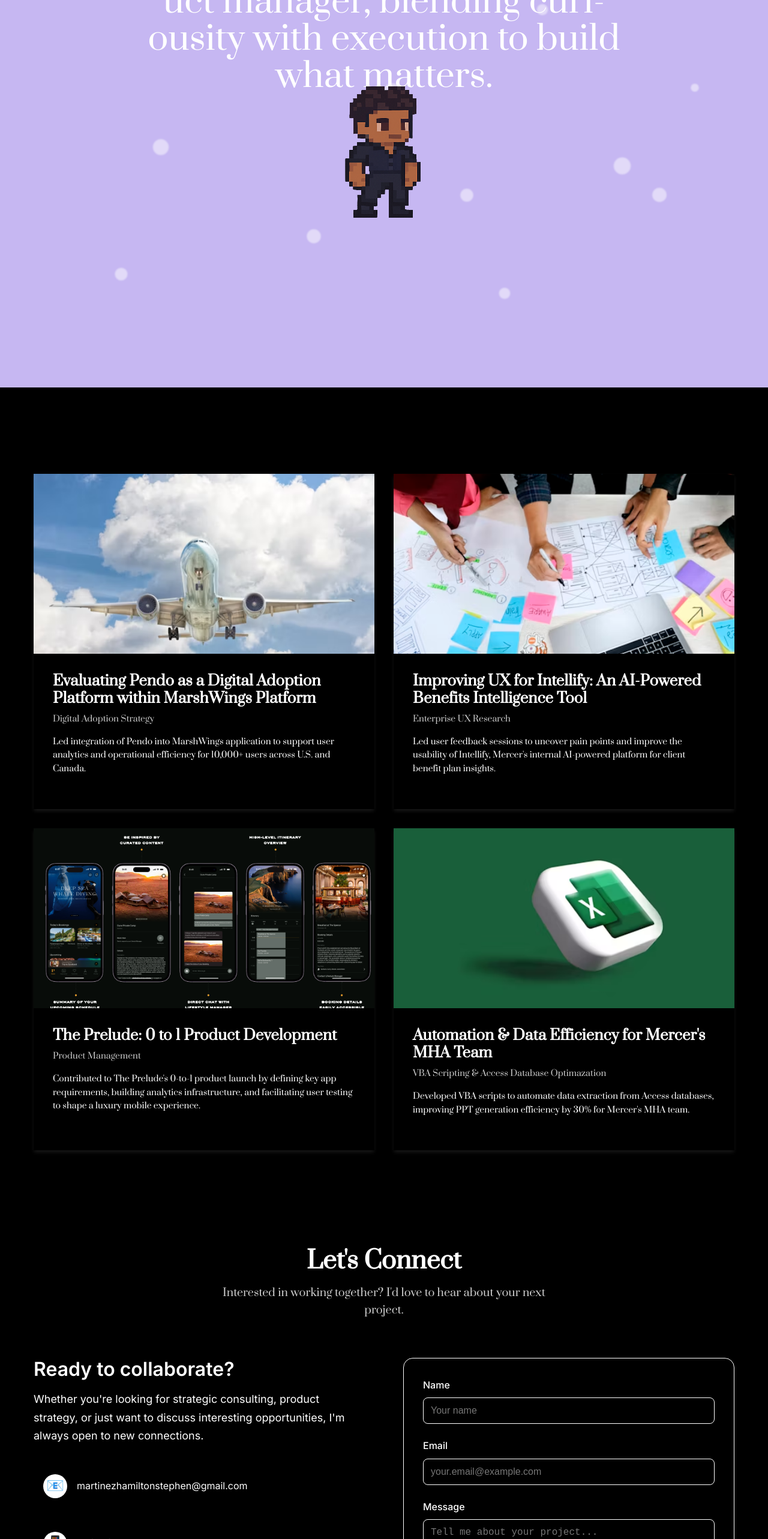
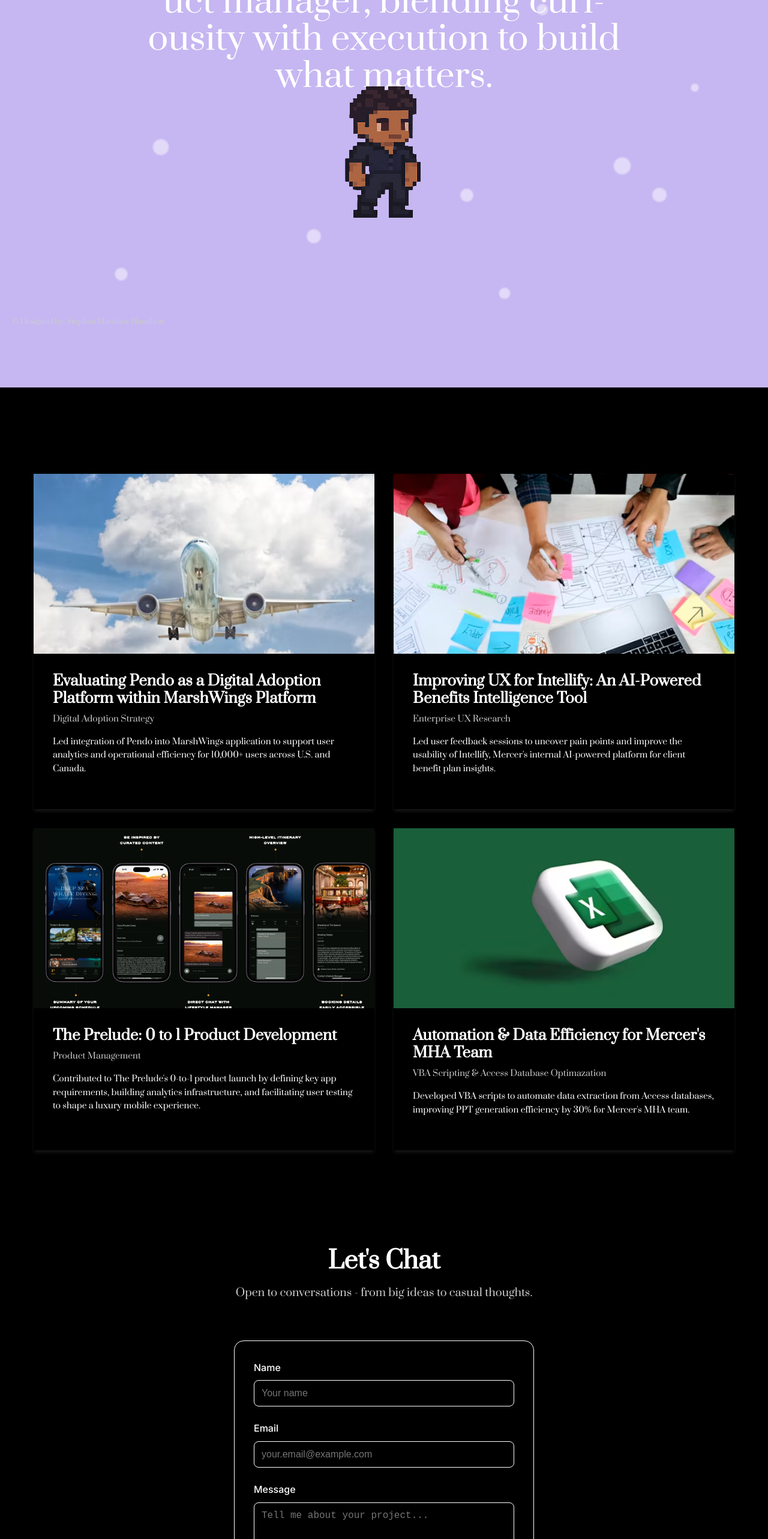
Before and after one commit to stephmartinezhamilton/first-sight, a React (Create React App) app: page /case-studies in a window 1280 px wide. Shown: the part 234-2800 px from the top of the page at 60% size. Built offline with nearby package versions, Linux system fonts and the light colour scheme.

Commit message:
Remove contact info section, center and widen contact form, add footer credit

```diff
--- a/src/pages/AboutMe.css
+++ b/src/pages/AboutMe.css
@@ -334,9 +334,8 @@
 }
 
 .contact-content {
-  display: grid;
-  grid-template-columns: 1fr 1fr;
-  gap: 4rem;
+  display: flex;
+  justify-content: center;
   align-items: start;
 }
 
@@ -399,6 +398,8 @@
   padding: 2rem;
   border-radius: 1rem;
   border: 1px solid var(--border-color);
+  width: 500px;
+  max-width: 90%;
 }
 
 .form-group {
@@ -567,3 +568,18 @@
     padding: 0.5rem;
   }
 }
+
+/* Footer Credit */
+.footer-credit {
+  position: fixed;
+  bottom: 20px;
+  left: 20px;
+  z-index: 1000;
+}
+
+.footer-credit p {
+  color: var(--text-secondary);
+  font-size: 0.75rem;
+  margin: 0;
+  font-family: 'Prata', serif;
+}
--- a/src/pages/AboutMe.tsx
+++ b/src/pages/AboutMe.tsx
@@ -207,28 +207,6 @@
           </div>
 
           <div className="contact-content">
-            <div className="contact-info">
-              <h3>Ready to collaborate?</h3>
-              <p>
-                Whether you're looking for strategic consulting, product strategy,
-                or just want to discuss interesting opportunities, I'm always open to new connections.
-              </p>
-              <div className="contact-details">
-                <div className="contact-item">
-                  <span className="contact-icon">📧</span>
-                  <span>martinezhamiltonstephen@gmail.com</span>
-                </div>
-                <div className="contact-item">
-                  <span className="contact-icon">📱</span>
-                  <span>+1 (917) 562-0424</span>
-                </div>
-                <div className="contact-item">
-                  <span className="contact-icon">📍</span>
-                  <span>New York, NY</span>
-                </div>
-              </div>
-            </div>
-
             <form className="contact-form">
               <div className="form-group">
                 <label htmlFor="name">Name</label>
@@ -267,6 +245,11 @@
           </div>
         </div>
       </section>
+
+      {/* Footer Credit */}
+      <div className="footer-credit">
+        <p>© Designed by: Stephen Martinez-Hamilton</p>
+      </div>
     </div>
   );
 };
--- a/src/pages/CaseStudies.css
+++ b/src/pages/CaseStudies.css
@@ -173,9 +173,8 @@
 }
 
 .contact-content {
-  display: grid;
-  grid-template-columns: 1fr 1fr;
-  gap: 4rem;
+  display: flex;
+  justify-content: center;
   align-items: start;
 }
 
@@ -238,6 +237,8 @@
   padding: 2rem;
   border-radius: 1rem;
   border: 1px solid var(--border-color);
+  width: 500px;
+  max-width: 90%;
 }
 
 .form-group {
@@ -353,6 +354,21 @@
   }
 }
 
+/* Footer Credit */
+.footer-credit {
+  position: fixed;
+  bottom: 20px;
+  left: 20px;
+  z-index: 1000;
+}
+
+.footer-credit p {
+  color: var(--text-secondary);
+  font-size: 0.75rem;
+  margin: 0;
+  font-family: 'Prata', serif;
+}
+
 .floating-orbs-bg {
   position: absolute;
   top: 0; left: 0; width: 100%; height: 100%;
--- a/src/pages/CaseStudies.tsx
+++ b/src/pages/CaseStudies.tsx
@@ -112,35 +112,13 @@
       <section className="contact-section">
         <div className="contact-container">
           <div className="section-header">
-            <h2 className="section-title">Let's Connect</h2>
+            <h2 className="section-title">Let's Chat</h2>
             <p className="section-subtitle">
-              Interested in working together? I'd love to hear about your next project.
+              Open to conversations - from big ideas to casual thoughts.
             </p>
           </div>
 
           <div className="contact-content">
-            <div className="contact-info">
-              <h3>Ready to collaborate?</h3>
-              <p>
-                Whether you're looking for strategic consulting, product strategy,
-                or just want to discuss interesting opportunities, I'm always open to new connections.
-              </p>
-              <div className="contact-details">
-                <div className="contact-item">
-                  <span className="contact-icon">📧</span>
-                  <span>martinezhamiltonstephen@gmail.com</span>
-                </div>
-                <div className="contact-item">
-                  <span className="contact-icon">📱</span>
-                  <span>+1 (917) 562-0424</span>
-                </div>
-                <div className="contact-item">
-                  <span className="contact-icon">📍</span>
-                  <span>New York, NY</span>
-                </div>
-              </div>
-            </div>
-
             <form className="contact-form">
               <div className="form-group">
                 <label htmlFor="name">Name</label>
@@ -179,6 +157,11 @@
           </div>
         </div>
       </section>
+
+      {/* Footer Credit */}
+      <div className="footer-credit">
+        <p>© Designed by: Stephen Martinez-Hamilton</p>
+      </div>
     </div>
   );
 };
```
